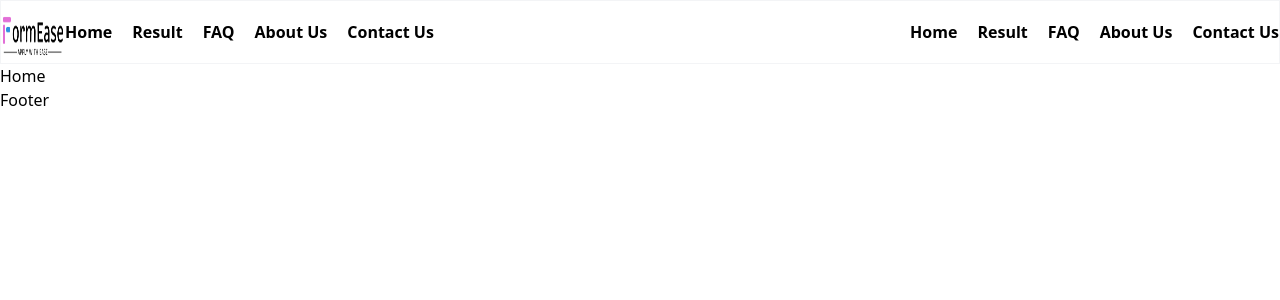
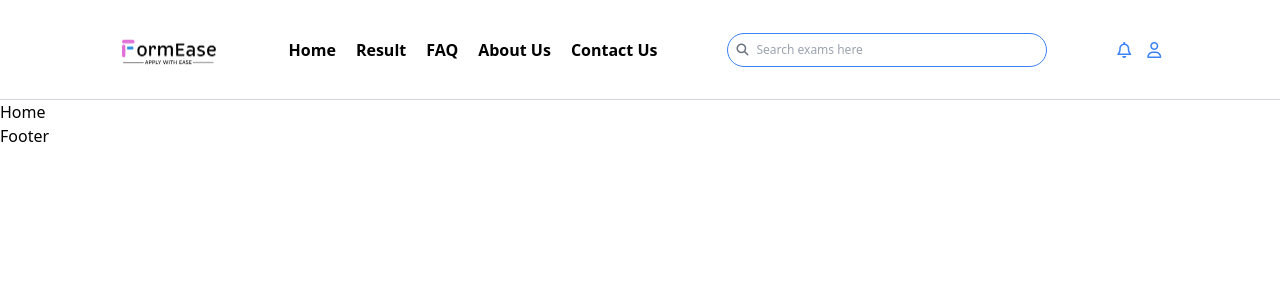
Before and after one commit to KeplerInCoding/IntelliFill-Assignment, a React (Create React App) app: page / in a window 1280 px wide. Shown: the top 300 px of the page. Built offline with nearby package versions, Linux system fonts and the light colour scheme.

Commit message:
navbar done

```diff
--- a/src/components/Navbar.js
+++ b/src/components/Navbar.js
@@ -1,8 +1,6 @@
-// Navbar.jsx
-
-import React, { useState } from 'react';
-import { NavLink } from 'react-router-dom';
-import logo from '../assets/images/mainLogo.png';
+import React, {useState} from 'react'
+import { NavLink } from 'react-router-dom'
+import logo from '../assets/images/mainLogo.png'
 
 const Navbar = () => {
   const [isMenuOpen, setMenuOpen] = useState(false);
@@ -10,33 +8,43 @@ const Navbar = () => {
   const toggleMenu = () => {
     setMenuOpen(!isMenuOpen);
   };
-
   return (
-    <div className='h-16 w-screen border border-gray-100 flex justify-between items-center'>
-      <div className='flex items-center'>
-        <img className='w-16 h-16 flex-shrink-0' src={logo} alt="logo" />
-        <div className='font-semibold flex gap-5 hidden sm:flex'>
+    <div className='relative h-[100px] w-screen border-b-[1.5px] border-gray-300 flex justify-center items-center'>
+      <div className='flex place-content-between items-center p-3 w-full md:w-5/6 gap-5'>
+        <div className='flex-shrink-0 px-'>
+          <img width="100px" src={logo} alt="logo" />
+        </div>
+        <div className=' font-semibold gap-5 flex-shrink-0 hidden md:flex'>
           <NavLink to="/" end>Home</NavLink>
           <NavLink to="">Result</NavLink>
           <NavLink to="">FAQ</NavLink>
           <NavLink to="">About Us</NavLink>
           <NavLink to="">Contact Us</NavLink>
         </div>
-      </div>
-      <div className='sm:hidden'>
-        <button onClick={toggleMenu} className='text-gray-500 hover:text-gray-700'>
-          <i className={`fas ${isMenuOpen ? 'fa-times' : 'fa-bars'}`}></i>
-        </button>
-      </div>
-      <div className={`font-semibold flex gap-5 hidden sm:flex ${isMenuOpen ? 'flex' : 'hidden'}`}>
-        <NavLink to="/" end>Home</NavLink>
-        <NavLink to="">Result</NavLink>
-        <NavLink to="">FAQ</NavLink>
-        <NavLink to="">About Us</NavLink>
-        <NavLink to="">Contact Us</NavLink>
+        <div className=' text-gray-500 rounded-full border border-blue-500 text-xs p-2 w-80 flex items-center gap-x-2'>
+            <i class="fas fa-search"></i>
+            <input className='overflow-hidden' type="text" placeholder="Search exams here" />
+        </div>
+        <div className='flex gap-4 text-blue-500'>
+          <i class="fa-regular fa-bell"></i>
+          <i class="fa-regular fa-user"></i>
+        </div>
+        <div className='md:hidden'>
+          <button onClick={toggleMenu} className='text-gray-500 hover:text-gray-700'>
+            <i className={`fas ${isMenuOpen ? 'fa-times' : 'fa-bars'}`}></i>
+          </button>
+
+        </div>
+        <div className={`font-semibold md:hidden absolute place-content-end right-0 top-[90px] bg-white px-5 flex gap-5 ${isMenuOpen ? 'flex flex-col' : 'hidden'}`}>
+            <NavLink className="w-40 border-b pb-1" to="/" end>Home</NavLink>
+            <NavLink className="border-b pb-1" to="">Result</NavLink>
+            <NavLink className="border-b pb-1" to="">FAQ</NavLink>
+            <NavLink className="border-b pb-1" to="">About Us</NavLink>
+            <NavLink className="border-b pb-1" to="">Contact Us</NavLink>
+          </div>
       </div>
     </div>
-  );
-};
+  )
+}
 
-export default Navbar;
+export default Navbar
```
